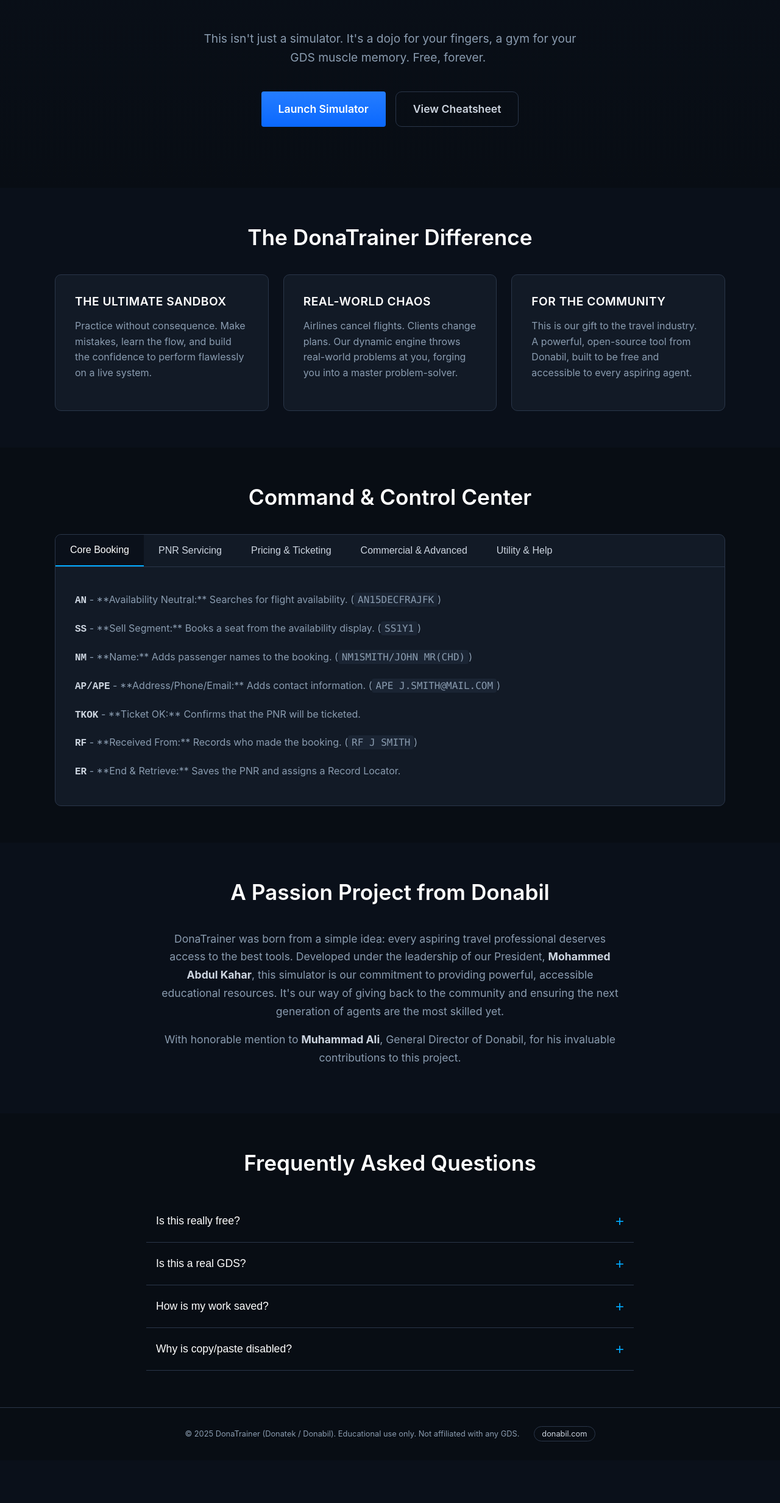
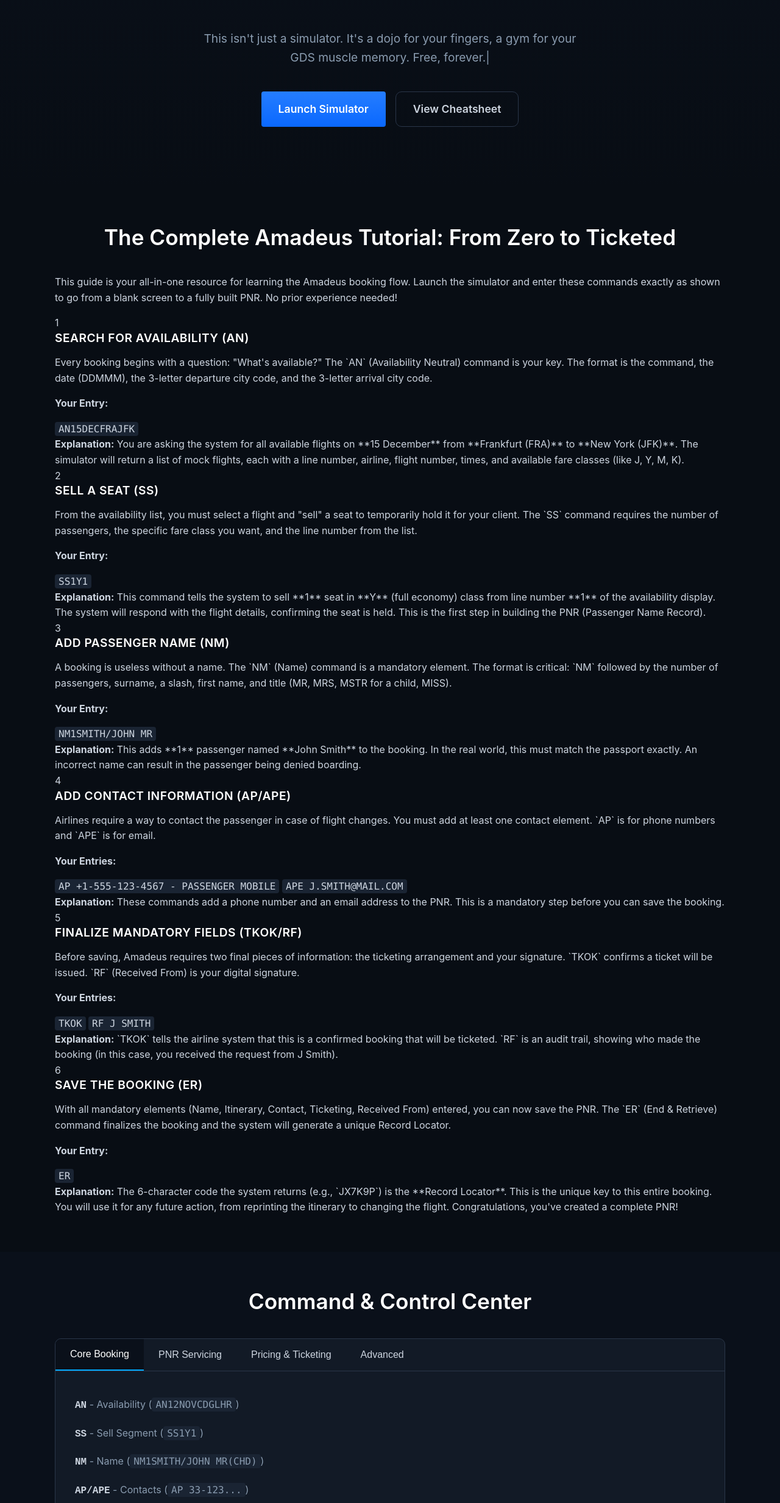
Before and after one commit to donatek-fr/donatrainer, a plain HTML site: page public/index.html in a window 1280 px wide. Shown: the part 335-2800 px from the top of the page at 61% size. Before the commit the page ends 2730 px from the top, so only its background shows below. Drawn offline with Linux system fonts and the light colour scheme.

Commit message:
Update index.html

```diff
--- a/public/index.html
+++ b/public/index.html
@@ -40,29 +40,86 @@
       </div>
     </section>
 
-    <!-- Why DonaTrainer Section -->
-    <section class="section">
+    <!-- Tutorial Section -->
+    <section id="guide" class="section alt">
         <div class="container">
-            <h2>The DonaTrainer Difference</h2>
-            <div class="grid-layout cols-3">
-                <div class="feature-card">
-                    <h3>The Ultimate Sandbox</h3>
-                    <p>Practice without consequence. Make mistakes, learn the flow, and build the confidence to perform flawlessly on a live system.</p>
+            <h2>The Complete Amadeus Tutorial: From Zero to Ticketed</h2>
+            <p class="section-subtitle">This guide is your all-in-one resource for learning the Amadeus booking flow. Launch the simulator and enter these commands exactly as shown to go from a blank screen to a fully built PNR. No prior experience needed!</p>
+            <div class="tutorial-layout">
+                <!-- Step 1 -->
+                <div class="tutorial-card">
+                    <div class="tutorial-step-number">1</div>
+                    <h3>Search for Availability (AN)</h3>
+                    <p>Every booking begins with a question: "What's available?" The `AN` (Availability Neutral) command is your key. The format is the command, the date (DDMMM), the 3-letter departure city code, and the 3-letter arrival city code.</p>
+                    <p><strong>Your Entry:</strong></p>
+                    <code>AN15DECFRAJFK</code>
+                    <div class="pro-tip">
+                        <strong>Explanation:</strong> You are asking the system for all available flights on **15 December** from **Frankfurt (FRA)** to **New York (JFK)**. The simulator will return a list of mock flights, each with a line number, airline, flight number, times, and available fare classes (like J, Y, M, K).
+                    </div>
                 </div>
-                <div class="feature-card">
-                    <h3>Real-World Chaos</h3>
-                    <p>Airlines cancel flights. Clients change plans. Our dynamic engine throws real-world problems at you, forging you into a master problem-solver.</p>
+                <!-- Step 2 -->
+                <div class="tutorial-card">
+                    <div class="tutorial-step-number">2</div>
+                    <h3>Sell a Seat (SS)</h3>
+                    <p>From the availability list, you must select a flight and "sell" a seat to temporarily hold it for your client. The `SS` command requires the number of passengers, the specific fare class you want, and the line number from the list.</p>
+                    <p><strong>Your Entry:</strong></p>
+                    <code>SS1Y1</code>
+                    <div class="pro-tip">
+                        <strong>Explanation:</strong> This command tells the system to sell **1** seat in **Y** (full economy) class from line number **1** of the availability display. The system will respond with the flight details, confirming the seat is held. This is the first step in building the PNR (Passenger Name Record).
+                    </div>
                 </div>
-                <div class="feature-card">
-                    <h3>For the Community</h3>
-                    <p>This is our gift to the travel industry. A powerful, open-source tool from Donabil, built to be free and accessible to every aspiring agent.</p>
+                <!-- Step 3 -->
+                <div class="tutorial-card">
+                    <div class="tutorial-step-number">3</div>
+                    <h3>Add Passenger Name (NM)</h3>
+                    <p>A booking is useless without a name. The `NM` (Name) command is a mandatory element. The format is critical: `NM` followed by the number of passengers, surname, a slash, first name, and title (MR, MRS, MSTR for a child, MISS).</p>
+                    <p><strong>Your Entry:</strong></p>
+                    <code>NM1SMITH/JOHN MR</code>
+                    <div class="pro-tip">
+                        <strong>Explanation:</strong> This adds **1** passenger named **John Smith** to the booking. In the real world, this must match the passport exactly. An incorrect name can result in the passenger being denied boarding.
+                    </div>
+                </div>
+                <!-- Step 4 -->
+                <div class="tutorial-card">
+                    <div class="tutorial-step-number">4</div>
+                    <h3>Add Contact Information (AP/APE)</h3>
+                    <p>Airlines require a way to contact the passenger in case of flight changes. You must add at least one contact element. `AP` is for phone numbers and `APE` is for email.</p>
+                    <p><strong>Your Entries:</strong></p>
+                    <code>AP +1-555-123-4567 - PASSENGER MOBILE</code>
+                    <code>APE J.SMITH@MAIL.COM</code>
+                    <div class="pro-tip">
+                        <strong>Explanation:</strong> These commands add a phone number and an email address to the PNR. This is a mandatory step before you can save the booking.
+                    </div>
+                </div>
+                <!-- Step 5 -->
+                <div class="tutorial-card">
+                    <div class="tutorial-step-number">5</div>
+                    <h3>Finalize Mandatory Fields (TKOK/RF)</h3>
+                    <p>Before saving, Amadeus requires two final pieces of information: the ticketing arrangement and your signature. `TKOK` confirms a ticket will be issued. `RF` (Received From) is your digital signature.</p>
+                    <p><strong>Your Entries:</strong></p>
+                    <code>TKOK</code>
+                    <code>RF J SMITH</code>
+                     <div class="pro-tip">
+                        <strong>Explanation:</strong> `TKOK` tells the airline system that this is a confirmed booking that will be ticketed. `RF` is an audit trail, showing who made the booking (in this case, you received the request from J Smith).
+                    </div>
+                </div>
+                <!-- Step 6 -->
+                <div class="tutorial-card">
+                    <div class="tutorial-step-number">6</div>
+                    <h3>Save the Booking (ER)</h3>
+                    <p>With all mandatory elements (Name, Itinerary, Contact, Ticketing, Received From) entered, you can now save the PNR. The `ER` (End & Retrieve) command finalizes the booking and the system will generate a unique Record Locator.</p>
+                    <p><strong>Your Entry:</strong></p>
+                    <code>ER</code>
+                     <div class="pro-tip">
+                        <strong>Explanation:</strong> The 6-character code the system returns (e.g., `JX7K9P`) is the **Record Locator**. This is the unique key to this entire booking. You will use it for any future action, from reprinting the itinerary to changing the flight. Congratulations, you've created a complete PNR!
+                    </div>
                 </div>
             </div>
         </div>
     </section>
 
     <!-- Cheatsheet Section -->
-    <section id="cheatsheet" class="section alt">
+    <section id="cheatsheet" class="section">
       <div class="container">
         <h2>Command & Control Center</h2>
         <div class="tabs">
@@ -70,62 +127,48 @@
                 <button class="tab-link active" data-tab="tab-1">Core Booking</button>
                 <button class="tab-link" data-tab="tab-2">PNR Servicing</button>
                 <button class="tab-link" data-tab="tab-3">Pricing & Ticketing</button>
-                <button class="tab-link" data-tab="tab-4">Commercial & Advanced</button>
-                <button class="tab-link" data-tab="tab-5">Utility & Help</button>
+                <button class="tab-link" data-tab="tab-4">Advanced</button>
             </div>
-            <!-- Tab 1: Core Booking -->
             <div id="tab-1" class="tab-content active">
                 <ul>
-                  <li><strong>AN</strong> - **Availability Neutral:** Searches for flight availability. (<code>AN15DECFRAJFK</code>)</li>
-                  <li><strong>SS</strong> - **Sell Segment:** Books a seat from the availability display. (<code>SS1Y1</code>)</li>
-                  <li><strong>NM</strong> - **Name:** Adds passenger names to the booking. (<code>NM1SMITH/JOHN MR(CHD)</code>)</li>
-                  <li><strong>AP/APE</strong> - **Address/Phone/Email:** Adds contact information. (<code>APE J.SMITH@MAIL.COM</code>)</li>
-                  <li><strong>TKOK</strong> - **Ticket OK:** Confirms that the PNR will be ticketed.</li>
-                  <li><strong>RF</strong> - **Received From:** Records who made the booking. (<code>RF J SMITH</code>)</li>
-                  <li><strong>ER</strong> - **End & Retrieve:** Saves the PNR and assigns a Record Locator.</li>
+                  <li><strong>AN</strong> - Availability (<code>AN12NOVCDGLHR</code>)</li>
+                  <li><strong>SS</strong> - Sell Segment (<code>SS1Y1</code>)</li>
+                  <li><strong>NM</strong> - Name (<code>NM1SMITH/JOHN MR(CHD)</code>)</li>
+                  <li><strong>AP/APE</strong> - Contacts (<code>AP 33-123...</code>)</li>
+                  <li><strong>TKOK</strong> - Ticketing OK</li>
+                  <li><strong>RF</strong> - Received From (<code>RF J SMITH</code>)</li>
+                  <li><strong>ER</strong> - End & Retrieve</li>
                 </ul>
             </div>
-            <!-- Tab 2: PNR Servicing -->
             <div id="tab-2" class="tab-content">
                 <ul>
-                  <li><strong>RT</strong> - **Retrieve:** Displays a PNR by its locator or redisplays the current one. (<code>RT JX7K9P</code>)</li>
-                  <li><strong>IR / IG</strong> - **Ignore & Retrieve:** Discards any unsaved changes and redisplays the PNR.</li>
-                  <li><strong>RH</strong> - **Retrieve History:** Displays the change log for the current PNR.</li>
-                  <li><strong>NU</strong> - **Name Update:** Corrects or changes a passenger name. (<code>NU1/1SMITH/JONATHAN MR</code>)</li>
-                  <li><strong>XE</strong> - **Cancel Element:** Removes a specific element. (<code>XE2</code>)</li>
-                  <li><strong>SP</strong> - **Split PNR:** Separates specific passengers into a new booking. (<code>SP 2,3</code>)</li>
-                  <li><strong>RM</strong> - **Remark:** Adds a general, non-automated note to the PNR. (<code>RM CLIENT IS A VIP</code>)</li>
-                  <li><strong>SSR</strong> - **Special Service Request:** Adds standardized requests. (<code>SSR DOCS ...</code>)</li>
+                  <li><strong>RT</strong> - Retrieve PNR (<code>RT JX7K9P</code> or <code>RT</code>)</li>
+                  <li><strong>IR</strong> - Ignore & Retrieve</li>
+                  <li><strong>RH</strong> - Retrieve History</li>
+                  <li><strong>NU</strong> - Name Update (<code>NU1/1SMITH/JONATHAN</code>)</li>
+                  <li><strong>RM</strong> - Remark (<code>RM VIP CLIENT</code>)</li>
+                  <li><strong>XE</strong> - Cancel Element (<code>XE2</code>)</li>
+                  <li><strong>SP</strong> - Split PNR (<code>SP 2,3</code>)</li>
                 </ul>
             </div>
-            <!-- Tab 3: Pricing & Ticketing -->
             <div id="tab-3" class="tab-content">
                 <ul>
-                  <li><strong>FXP</strong> - **Fare Quote Price:** Prices the itinerary and creates a stored fare (TST).</li>
-                  <li><strong>FQN</strong> - **Fare Quote Note:** Displays the rules for the stored fare.</li>
-                  <li><strong>TTP</strong> - **Ticket PNR:** Issues the electronic ticket for the stored fare.</li>
-                  <li><strong>TWX</strong> - **Ticket Work Void:** Voids a ticket on the same day it was issued.</li>
-                  <li><strong>TRF</strong> - **Ticket Refund:** Processes a refund for a ticket.</li>
-                  <li><strong>ITR/P</strong> - **Itinerary Print:** Displays and prints the full itinerary/e-ticket receipt.</li>
+                  <li><strong>FXP</strong> - Price Itinerary</li>
+                  <li><strong>FQN</strong> - Display Fare Rules</li>
+                  <li><strong>TTP</strong> - Ticket PNR</li>
+                  <li><strong>TWX</strong> - Void Ticket (same day)</li>
+                  <li><strong>TRF</strong> - Process Refund</li>
+                  <li><strong>ITR/P</strong> - Print Itinerary</li>
                 </ul>
             </div>
-            <!-- Tab 4: Commercial & Advanced -->
             <div id="tab-4" class="tab-content">
                 <ul>
-                  <li><strong>PROFILE</strong> - **Client Profile:** Creates or loads a client's saved data into a PNR. (<code>PROFILE LOAD JANE DOE</code>)</li>
-                  <li><strong>FXA / FXK</strong> - **Ancillary Services:** Displays and prices available extras like baggage.</li>
-                  <li><strong>TTP/EMD</strong> - **Issue EMD:** Issues a separate ticket for a paid ancillary service.</li>
-                  <li><strong>FCM</strong> - **Fare Commission/Markup:** Adds an agency service fee. (<code>FCM-A20</code>)</li>
-                  <li><strong>QP / QT / QS</strong> - **Queue Management:** Places, views, and works on PNRs in agency queues. (<code>QP/1/1</code>)</li>
-                </ul>
-            </div>
-            <!-- Tab 5: Utility & Help -->
-            <div id="tab-5" class="tab-content">
-                <ul>
-                  <li><strong>HE</strong> - **Help:** Displays a list of primary commands.</li>
-                  <li><strong>CS</strong> - **Clear Screen:** Clears the terminal display.</li>
-                  <li><strong>DNA</strong> - **Decode Airline:** Looks up an airline by its two-letter code. (<code>DNA BA</code>)</li>
-                  <li><strong>DACH</strong> - **Decode Airport:** Looks up an airport by its three-letter code. (<code>DACH LHR</code>)</li>
+                  <li><strong>FXA/FXK</strong> - Ancillary Services</li>
+                  <li><strong>FCM</strong> - Add Markup (<code>FCM-A20</code>)</li>
+                  <li><strong>QP/QT/QS</strong> - Queue Management</li>
+                  <li><strong>PROFILE</strong> - Client Profiles</li>
+                  <li><strong>SSR DOCS</strong> - Passport Info</li>
+                  <li><strong>CS</strong> - Clear Screen</li>
                 </ul>
             </div>
         </div>
@@ -133,45 +176,12 @@
     </section>
 
     <!-- About Donabil Section (SEO) -->
-    <section class="section">
+    <section class="section alt">
         <div class="container about-section">
             <div class="about-content">
                 <h2>A Passion Project from Donabil</h2>
                 <p>DonaTrainer was born from a simple idea: every aspiring travel professional deserves access to the best tools. Developed under the leadership of our President, <strong>Mohammed Abdul Kahar</strong>, this simulator is our commitment to providing powerful, accessible educational resources. It's our way of giving back to the community and ensuring the next generation of agents are the most skilled yet.</p>
                 <p class="honorable-mention">With honorable mention to <strong>Muhammad Ali</strong>, General Director of Donabil, for his invaluable contributions to this project.</p>
-            </div>
-        </div>
-    </section>
-
-    <!-- FAQ Section -->
-    <section id="faq" class="section alt">
-        <div class="container">
-            <h2>Frequently Asked Questions</h2>
-            <div class="faq-accordion">
-                <div class="faq-item">
-                    <button class="faq-question">Is this really free?</button>
-                    <div class="faq-answer">
-                        <p>Yes, 100%. DonaTrainer is a free, open-source project by Donabil to empower the next generation of travel professionals.</p>
-                    </div>
-                </div>
-                <div class="faq-item">
-                    <button class="faq-question">Is this a real GDS?</button>
-                    <div class="faq-answer">
-                        <p>No. This is a high-fidelity simulator using mock data. It is not connected to any live airline inventory and cannot be used for real travel.</p>
-                    </div>
-                </div>
-                <div class="faq-item">
-                    <button class="faq-question">How is my work saved?</button>
-                    <div class="faq-answer">
-                        <p>The simulator uses your browser's local storage. No data is sent to any server. Clearing your browser cache will erase your saved PNRs.</p>
-                    </div>
-                </div>
-                 <div class="faq-item">
-                    <button class="faq-question">Why is copy/paste disabled?</h3>
-                    <div class="faq-answer">
-                        <p>To build authentic muscle memory. GDS proficiency comes from practice and speed, which this feature encourages.</p>
-                    </div>
-                </div>
             </div>
         </div>
     </section>
@@ -215,14 +225,6 @@
         });
     });
 
-    const faqQuestions = document.querySelectorAll('.faq-question');
-    faqQuestions.forEach(question => {
-        question.addEventListener('click', () => {
-            const item = question.parentElement;
-            item.classList.toggle('active');
-        });
-    });
-
     document.addEventListener("contextmenu", e => e.preventDefault());
     document.addEventListener("copy", e => e.preventDefault());
     document.addEventListener("paste", e => e.preventDefault());
```
